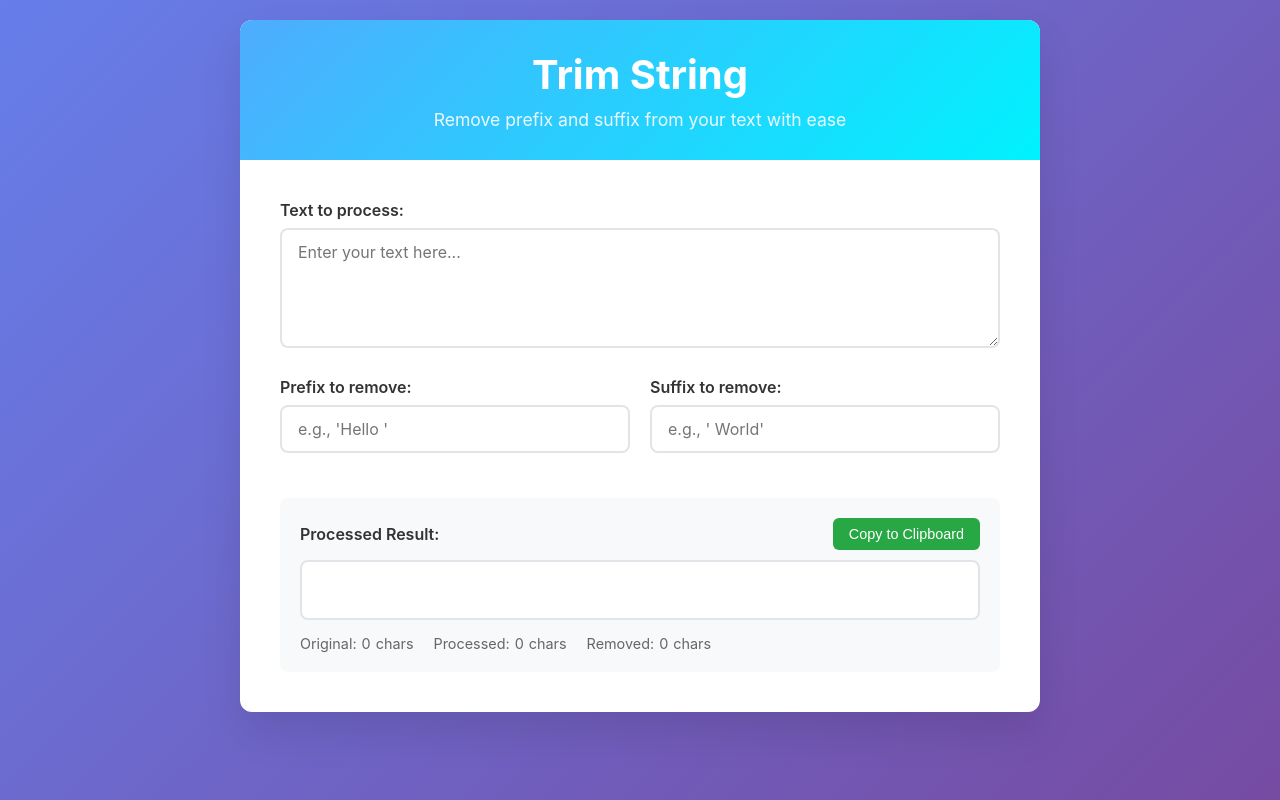
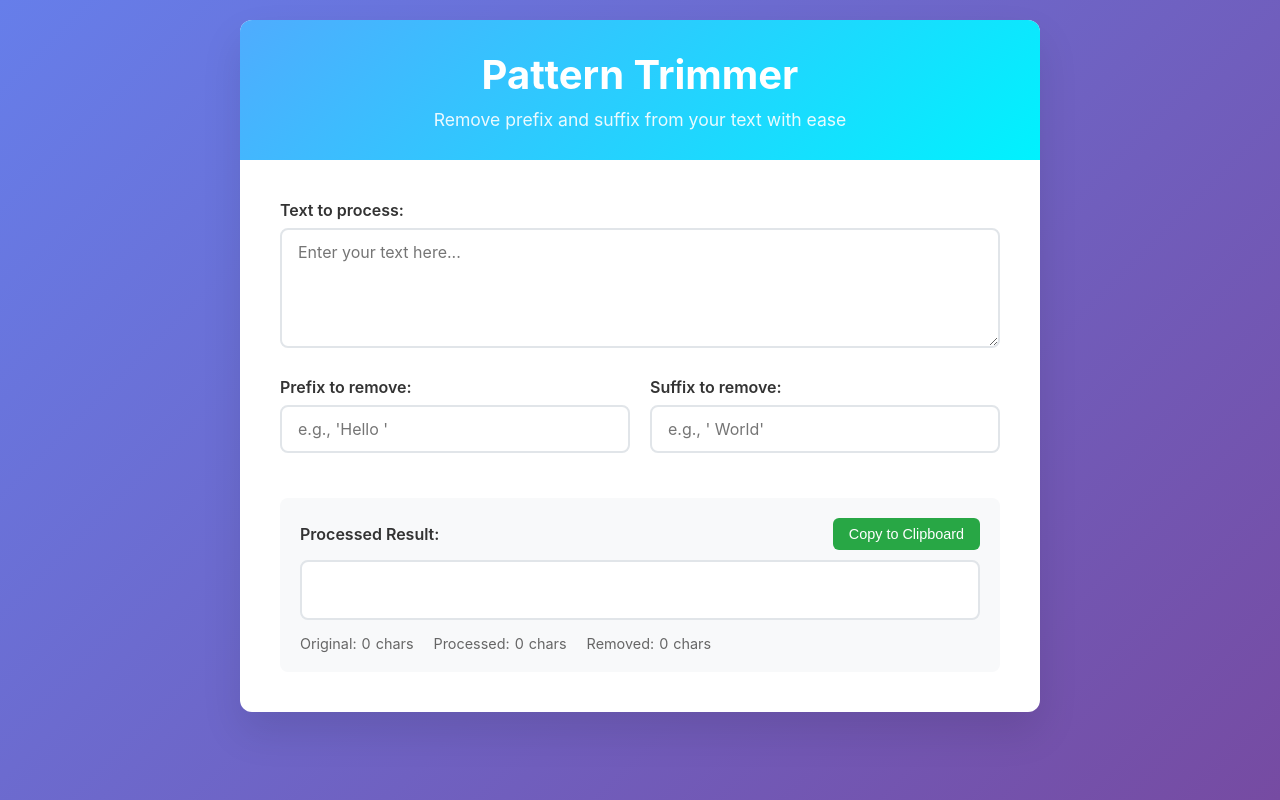
Before and after one commit to beenotung/pattern-trimmer, a plain HTML site: page index.html in a window 1280 px wide. Drawn offline with Linux system fonts and the light colour scheme.

Commit message:
docs: rename to be less technical

```diff
--- a/index.html
+++ b/index.html
@@ -3,7 +3,7 @@
   <head>
     <meta charset="UTF-8" />
     <meta name="viewport" content="width=device-width, initial-scale=1.0" />
-    <title>Trim String</title>
+    <title>Pattern Trimmer</title>
     <style>
       * {
         margin: 0;
@@ -182,7 +182,7 @@
   <body>
     <div class="container">
       <div class="header">
-        <h1>Trim String</h1>
+        <h1>Pattern Trimmer</h1>
         <p>Remove prefix and suffix from your text with ease</p>
       </div>
 
```
Also changed, not shown: 2 other files.
